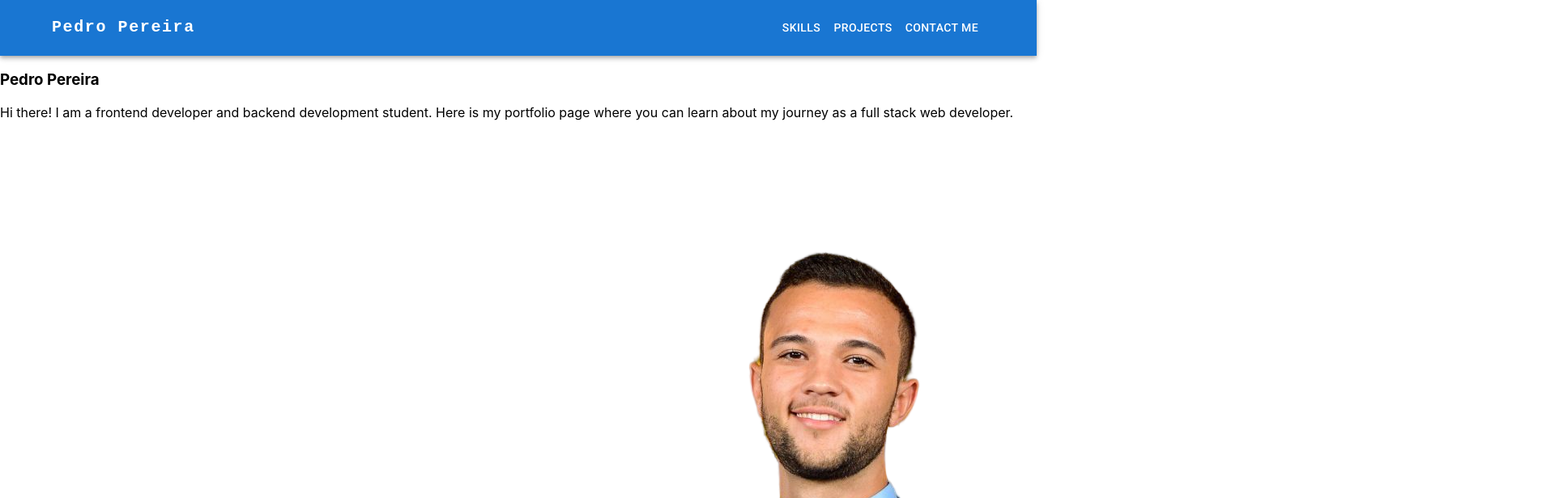
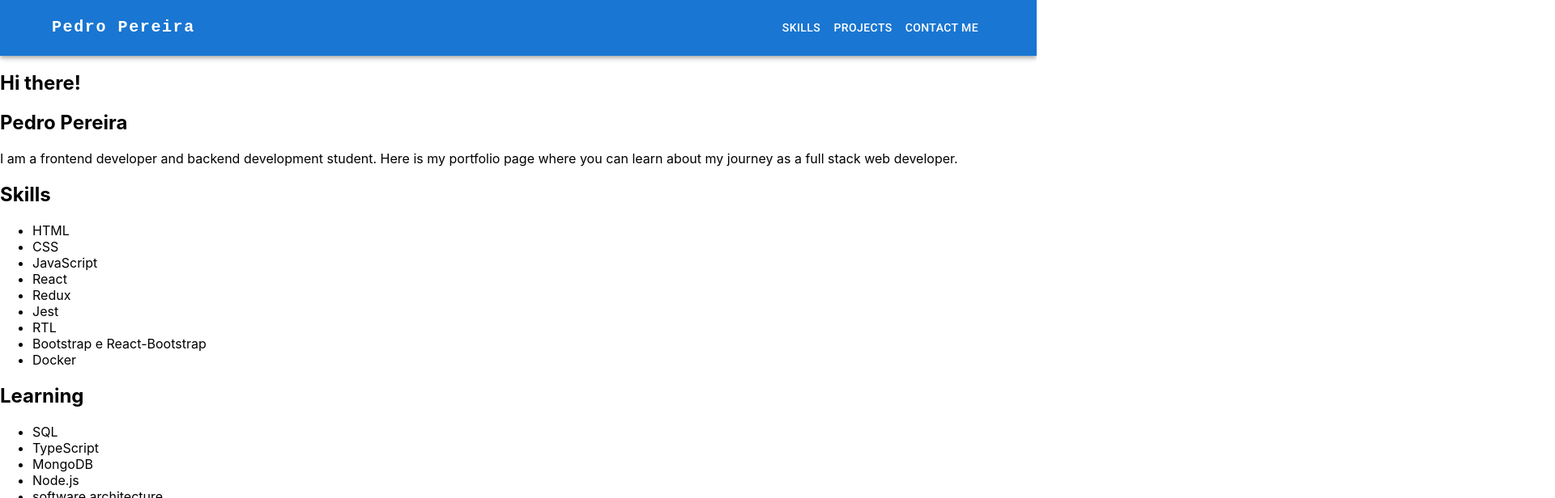
Before and after one commit to pedropereiradev/my-portfolio, a React (Create React App) app: page / in a window 1280 px wide. Shown: the top 616 px of the page at 81% size, 1920 px wide, since content can reach past the window. Built offline with nearby package versions, Linux system fonts and the light colour scheme.

Commit message:
feat: image removed from About section

```diff
--- a/src/components/About.jsx
+++ b/src/components/About.jsx
@@ -1,20 +1,15 @@
 import React from 'react';
-import portfolioImage from '../assets/portfolioImage.png';
 
 function About() {
   return (
     <section>
-      <section>
-        <h1>Pedro Pereira</h1>
-        <p>
-          Hi there! I am a frontend developer and backend development student.
-          Here is my portfolio page where you can learn about my journey
-          as a full stack web developer.
-        </p>
-      </section>
-      <section>
-        <img src={portfolioImage} alt="Me" />
-      </section>
+      <h2> Hi there!</h2>
+      <h1>Pedro Pereira</h1>
+      <p>
+        I am a frontend developer and backend development student.
+        Here is my portfolio page where you can learn about my journey
+        as a full stack web developer.
+      </p>
     </section>
   );
 }
```
